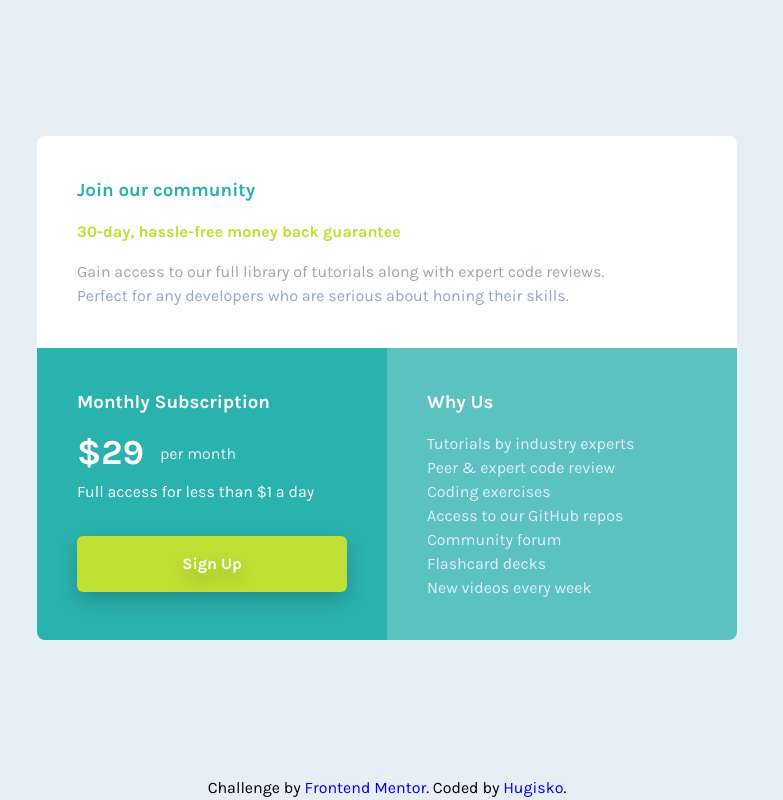
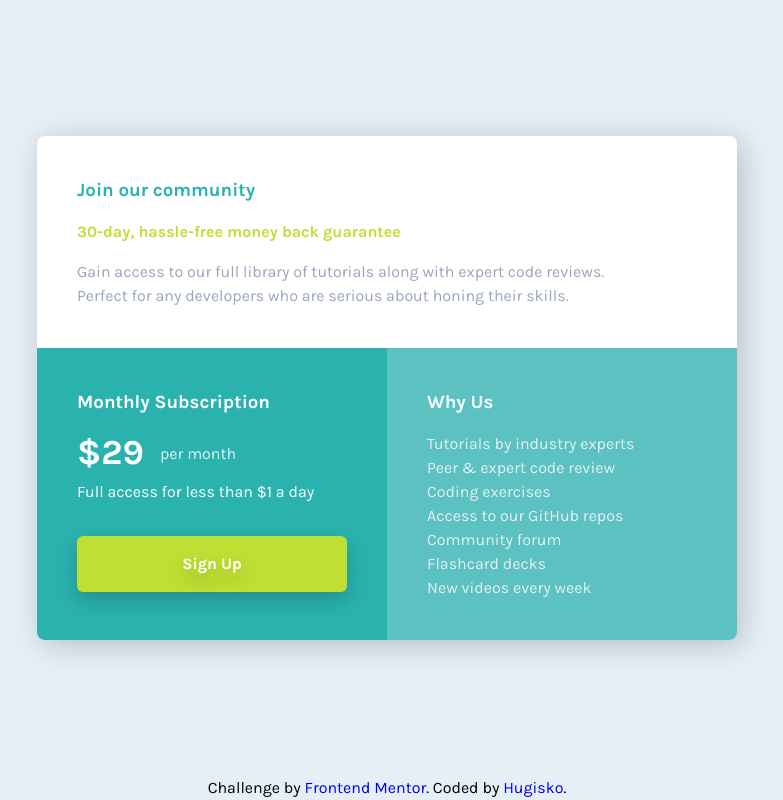
Before and after one commit to Hugisko/single-price-grid-component, a plain HTML site: page index.html in a window 1280 px wide. Shown: the whole page, without its empty margins (253-1036 px from the left). Drawn offline with Linux system fonts and the light colour scheme.

Commit message:
add box shadow

```diff
--- a/style.css
+++ b/style.css
@@ -54,6 +54,7 @@ body {
     max-width: 700px;
     border-radius: 8px;
     overflow: hidden;
+    box-shadow: 5px 5px 30px rgba(0, 0, 0, 0.2);
 }
 
 .cards > * {
```
